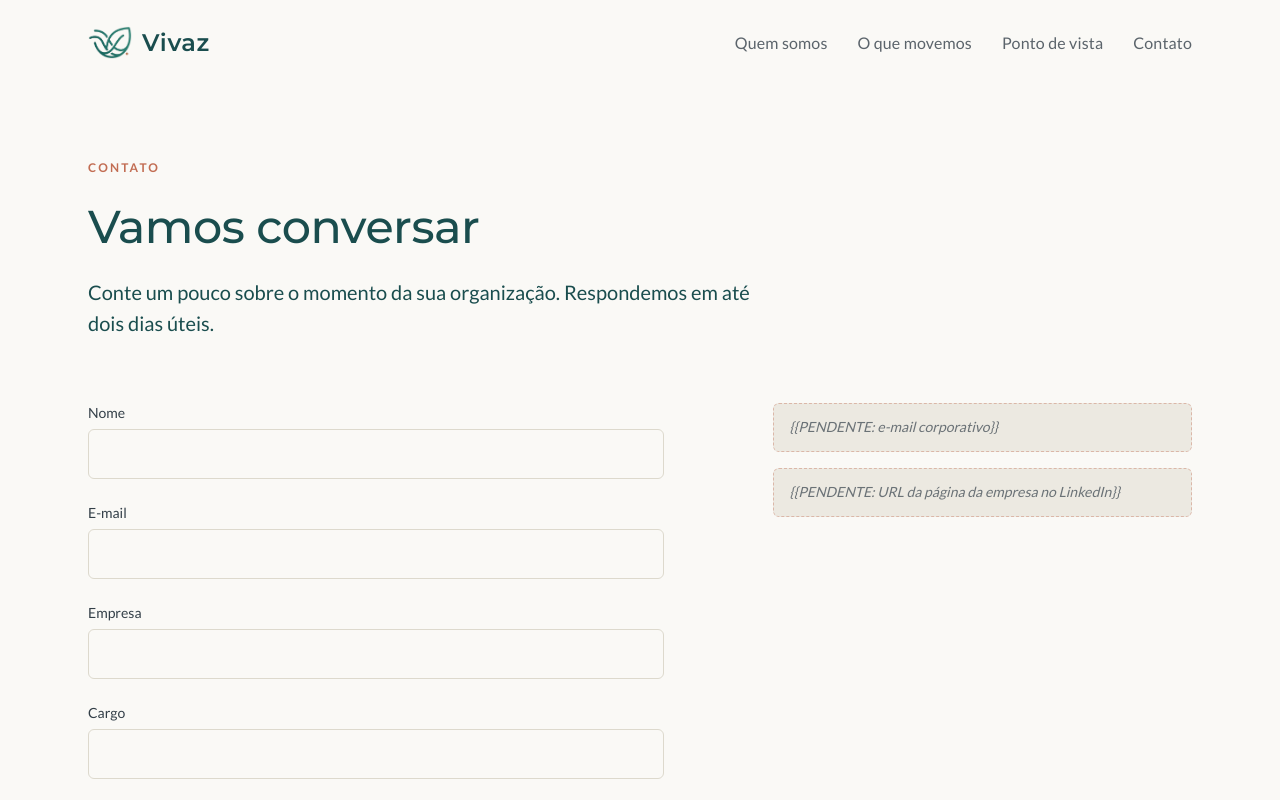
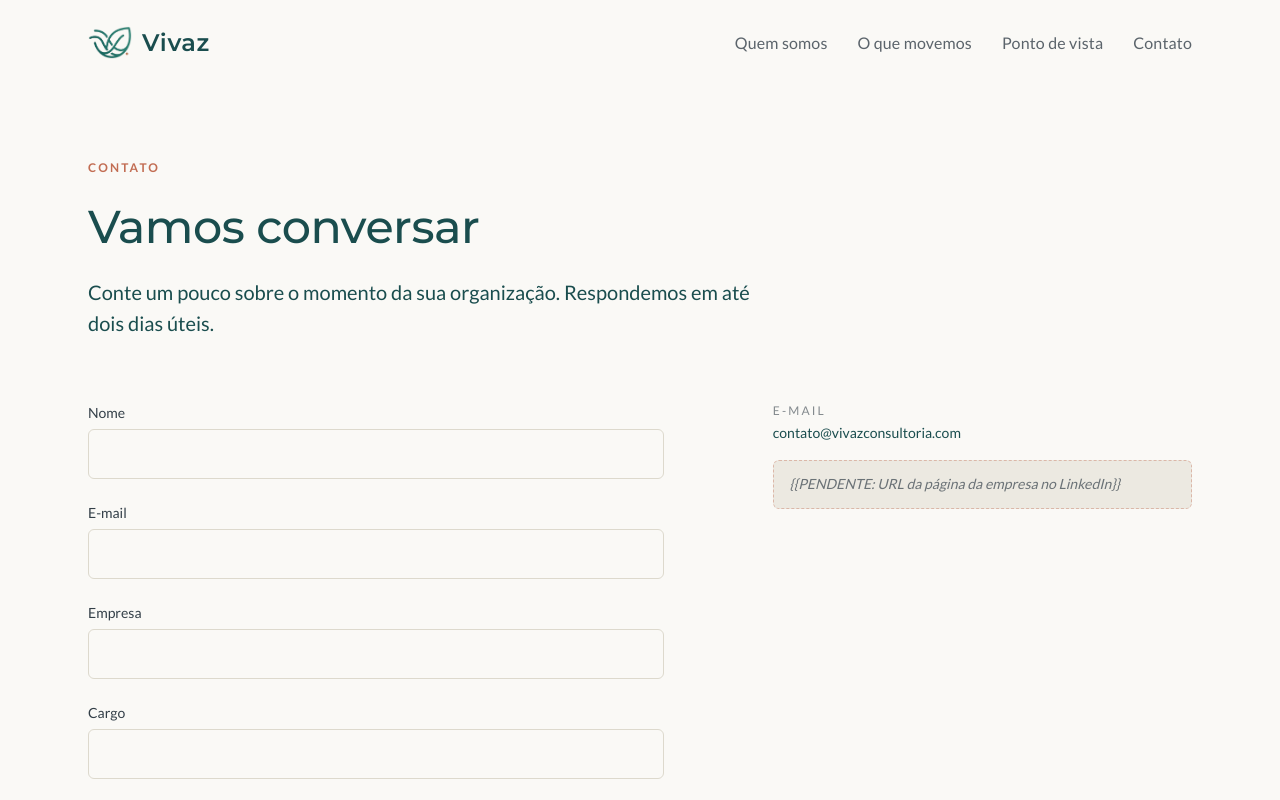
Before and after one commit to elisfortic/vivaz2, a Next.js app: page /pt/contato in a window 1280 px wide. Shown: the top 800 px of the page. Built offline with nearby package versions, Linux system fonts and the light colour scheme.

Commit message:
content: e-mails oficiais vivazconsultoria.com (contato geral + sócias) e LinkedIn das sócias — remove pendentes autorizados pelo cliente

```diff
--- a/app/[lang]/contato/page.tsx
+++ b/app/[lang]/contato/page.tsx
@@ -29,7 +29,17 @@ export default async function ContatoPagina({
         <div className="grid gap-14 md:grid-cols-[minmax(0,1.2fr)_minmax(0,0.8fr)]">
           <FormularioContato lang={lang} />
           <aside className="space-y-4">
-            <MarcadorPendente texto={t.pendenteEmail} />
+            <div>
+              <p className="text-xs uppercase tracking-[0.18em] text-grafite/60">
+                {t.rotuloEmail}
+              </p>
+              <a
+                href={`mailto:${t.email}`}
+                className="mt-1 inline-block text-sm font-medium text-verde underline-offset-4 transition-colors duration-300 hover:text-terracota"
+              >
+                {t.email}
+              </a>
+            </div>
             <MarcadorPendente texto={t.pendenteLinkedin} />
           </aside>
         </div>
--- a/app/[lang]/quem-somos/page.tsx
+++ b/app/[lang]/quem-somos/page.tsx
@@ -18,16 +18,19 @@ const socias = [
     nome: "Elisângela Chitero",
     foto: "/socias/elisangela.jpg",
     linkedin: "https://www.linkedin.com/in/elisangelafortichitero/",
+    email: "elis@vivazconsultoria.com",
   },
   {
     nome: "Flavia Pilan",
     foto: "/socias/flavia.jpg",
     linkedin: "https://www.linkedin.com/in/flaviavassere/",
+    email: "flavia@vivazconsultoria.com",
   },
   {
     nome: "Leila Kido",
     foto: "/socias/leila.jpg",
     linkedin: "https://www.linkedin.com/in/leila-kido-3064179/",
+    email: "leila@vivazconsultoria.com",
   },
 ];
 
@@ -109,6 +112,7 @@ export default async function QuemSomosPagina({
                 <p className="max-w-[680px] text-[15px] leading-relaxed text-grafite">
                   {t.bios[i]}
                 </p>
+                <div className="flex flex-wrap gap-x-5 gap-y-1">
                   <a
                     href={socia.linkedin}
                     target="_blank"
@@ -117,6 +121,13 @@ export default async function QuemSomosPagina({
                   >
                     LinkedIn →
                   </a>
+                  <a
+                    href={`mailto:${socia.email}`}
+                    className="text-sm font-medium text-verde underline-offset-4 transition-colors duration-300 hover:text-terracota"
+                  >
+                    {socia.email}
+                  </a>
+                </div>
               </div>
             </article>
           ))}
--- a/lib/acoes/contato.ts
+++ b/lib/acoes/contato.ts
@@ -62,7 +62,7 @@ export async function enviarContato(
   }
 
   const chave = process.env.RESEND_API_KEY;
-  const destino = process.env.CONTATO_DESTINO; // {{PENDENTE: contato@}}
+  const destino = process.env.CONTATO_DESTINO ?? "contato@vivazconsultoria.com";
   if (!chave || !destino) {
     console.error("contato: RESEND_API_KEY/CONTATO_DESTINO não configurados");
     return { status: "erro" };
--- a/lib/copy/paginas.ts
+++ b/lib/copy/paginas.ts
@@ -276,8 +276,9 @@ export const CONTATO_PAGINA = {
     botao: "Enviar mensagem",
     sucesso: "Mensagem enviada. Respondemos em até dois dias úteis.",
     erroEnvio:
-      "Não foi possível enviar agora. Tente novamente ou escreva para {{E-MAIL}}.",
-    pendenteEmail: "e-mail corporativo",
+      "Não foi possível enviar agora. Tente novamente ou escreva para contato@vivazconsultoria.com.",
+    rotuloEmail: "E-mail",
+    email: "contato@vivazconsultoria.com",
     pendenteLinkedin: "URL da página da empresa no LinkedIn",
   },
   es: {
@@ -303,8 +304,9 @@ export const CONTATO_PAGINA = {
     botao: "Enviar mensaje",
     sucesso: "Mensaje enviado. Respondemos en un máximo de dos días hábiles.",
     erroEnvio:
-      "No fue posible enviar ahora. Inténtalo de nuevo o escribe a {{E-MAIL}}.",
-    pendenteEmail: "e-mail corporativo",
+      "No fue posible enviar ahora. Inténtalo de nuevo o escribe a contato@vivazconsultoria.com.",
+    rotuloEmail: "E-mail",
+    email: "contato@vivazconsultoria.com",
     pendenteLinkedin: "URL de la página de la empresa en LinkedIn",
   },
   en: {
@@ -329,8 +331,10 @@ export const CONTATO_PAGINA = {
     },
     botao: "Send message",
     sucesso: "Message sent. We reply within two business days.",
-    erroEnvio: "We couldn't send it right now. Try again or write to {{E-MAIL}}.",
-    pendenteEmail: "corporate e-mail",
+    erroEnvio:
+      "We couldn't send it right now. Try again or write to contato@vivazconsultoria.com.",
+    rotuloEmail: "E-mail",
+    email: "contato@vivazconsultoria.com",
     pendenteLinkedin: "company LinkedIn page URL",
   },
 } satisfies Record<IdiomaFuturo, unknown>;
```
Also changed, not shown: 1 other file (tests, documents, lock files or other folders). Lines whose indentation alone changed are shown as unchanged.
